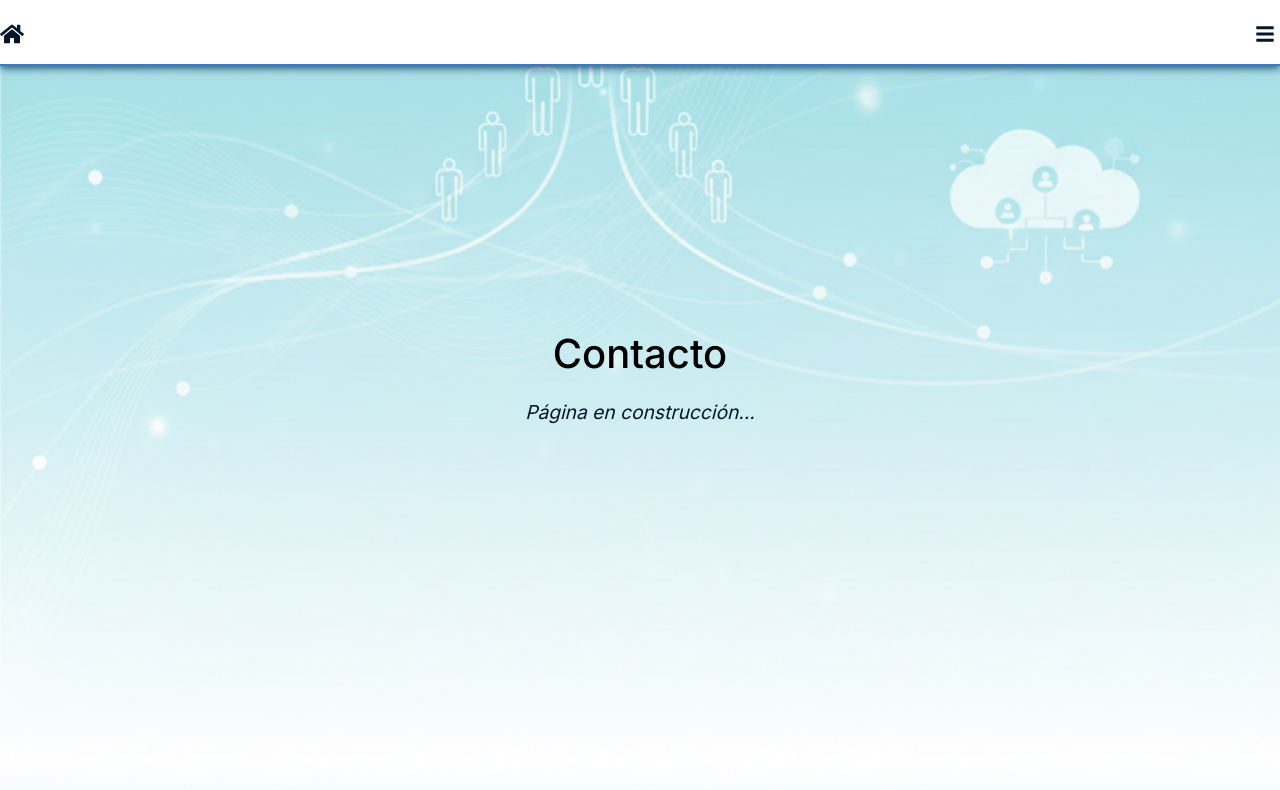
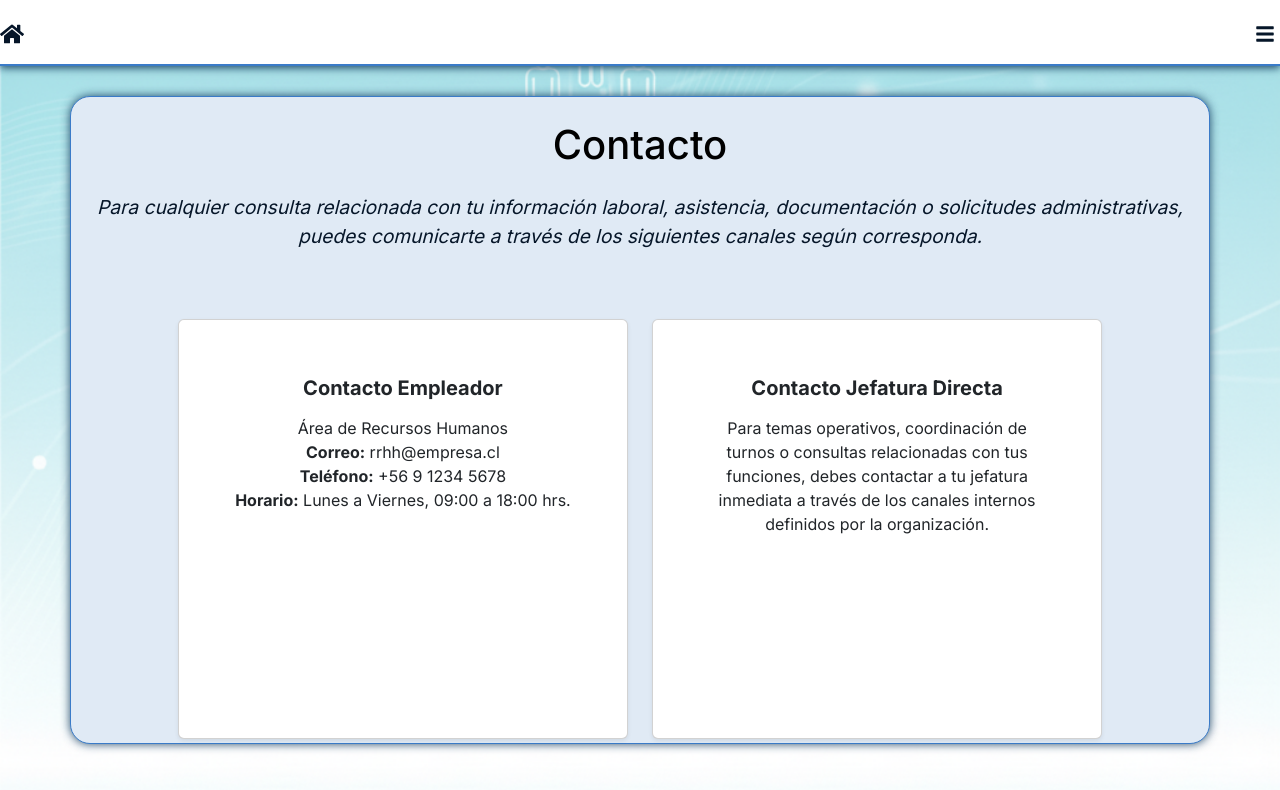
Before and after one commit to ScaryStack/asisTrackWeb, a React (Vite) app: page /contacto in a window 1280 px wide. Shown: the top 790 px of the page. Built offline with nearby package versions, Linux system fonts and the light colour scheme.

Commit message:
Se agrega informacion de contacto

```diff
--- a/src/pages/Contacto.tsx
+++ b/src/pages/Contacto.tsx
@@ -1,14 +1,56 @@
 import { Navbar } from "../components/shared/Navbar";
 import "../Styles/Contacto.css";
-import "../global.css"
+import "../global.css";
 
 export const Contacto = () => {
   return (
     <>
       <Navbar />
-      <div className="Contacto-container">
-        <h1 className="Contacto-titulo">Contacto</h1>
-        <p className="Contacto-mensaje">Página en construcción...</p>
+
+      <div className="Contacto-container container py-4">
+        <h1 className="Contacto-titulo text-center mb-4">Contacto</h1>
+
+        <p className="Contacto-mensaje text-center mb-5">
+          Para cualquier consulta relacionada con tu información laboral,
+          asistencia, documentación o solicitudes administrativas, puedes
+          comunicarte a través de los siguientes canales según corresponda.
+        </p>
+
+        <div className="row justify-content-center g-4">
+          {/* Card Empleador */}
+          <div className="col-md-5">
+            <div className="card shadow-sm h-100 bg-body text-body">
+              <div className="card-body">
+                <h5 className="card-title fw-bold mb-3">
+                  Contacto Empleador
+                </h5>
+                <p className="card-text">
+                  Área de Recursos Humanos<br />
+                  <strong>Correo:</strong> rrhh@empresa.cl<br />
+                  <strong>Teléfono:</strong> +56 9 1234 5678<br />
+                  <strong>Horario:</strong> Lunes a Viernes, 09:00 a 18:00 hrs.
+                </p>
+              </div>
+            </div>
+          </div>
+
+          {/* Card Jefatura */}
+          <div className="col-md-5">
+            <div className="card shadow-sm h-100 bg-body text-body">
+              <div className="card-body">
+                <h5 className="card-title fw-bold mb-3">
+                  Contacto Jefatura Directa
+                </h5>
+                <p className="card-text">
+                  Para temas operativos, coordinación de turnos o consultas
+                  relacionadas con tus funciones, debes contactar a tu
+                  jefatura inmediata a través de los canales internos
+                  definidos por la organización.
+                </p>
+              </div>
+            </div>
+          </div>
+        </div>
       </div>
     </>
   );
```
